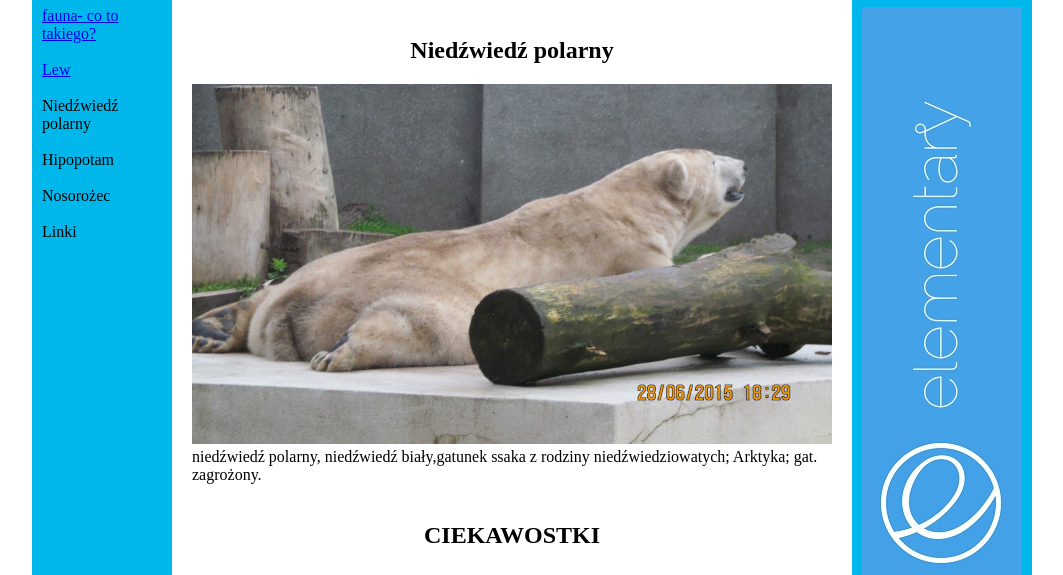
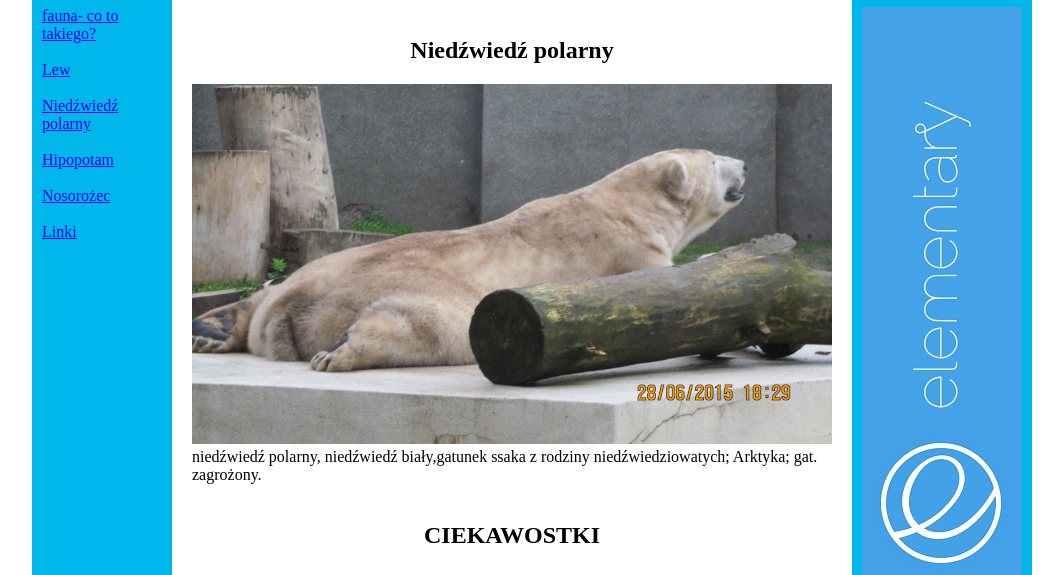
Before and after one commit to 2c-11-2021/niedzwiadek, a plain HTML site: page index.html in a window 1280 px wide. Shown: the part 191-766 px from the top of the page, without its empty margins (108-1171 px from the left). Drawn offline with Linux system fonts and the light colour scheme.

Commit message:
Update index.html

```diff
--- a/index.html
+++ b/index.html
@@ -67,10 +67,10 @@
 			<a href="https://2c-11-2021.github.io/fauna1/">fauna- co to takiego? <a/><br />
 			<br/>
 			<a href="https://2c-11-2021.github.io/lew/">Lew<a/> <br /> <br />
-			Niedźwiedź polarny <br /> <br />
-			Hipopotam <br /> <br />
-			Nosorożec <br /> <br />
-			Linki<br/> <br />
+			<a href="https://2c-11-2021.github.io/niedzwiadek/">Niedźwiedź polarny <a/><br /> <br />
+			<a href="https://2c-11-2021.github.io/hipopotam1/">Hipopotam<a/> <br /> <br />
+			<a href="https://2c-11-2021.github.io/nosorozec/">Nosorożec<a/> <br /> <br />
+			<a href="https://2c-11-2021.github.io/linki/">Linki<a/><br/> <br />
 		</div>
 
 		<div id="content">
```
